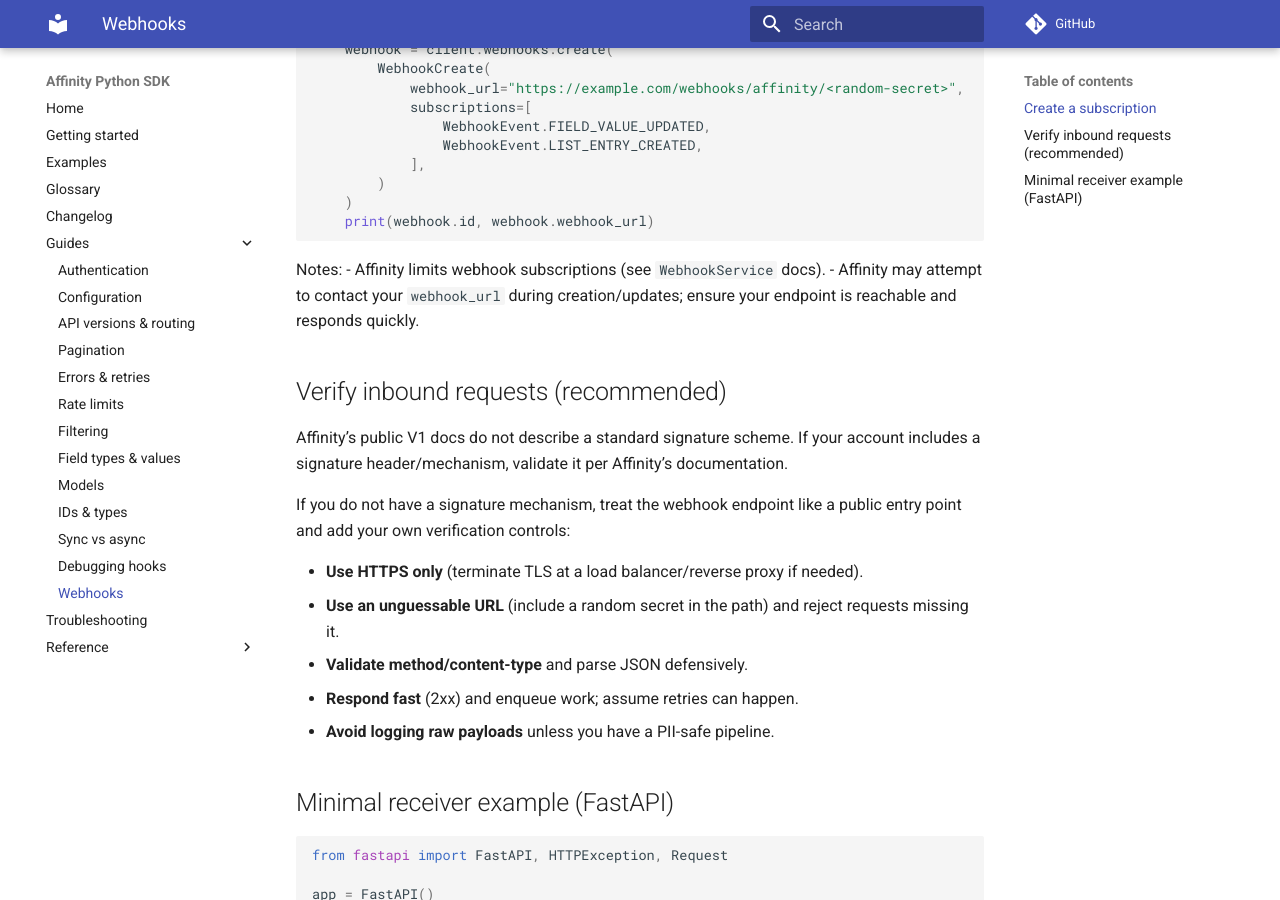
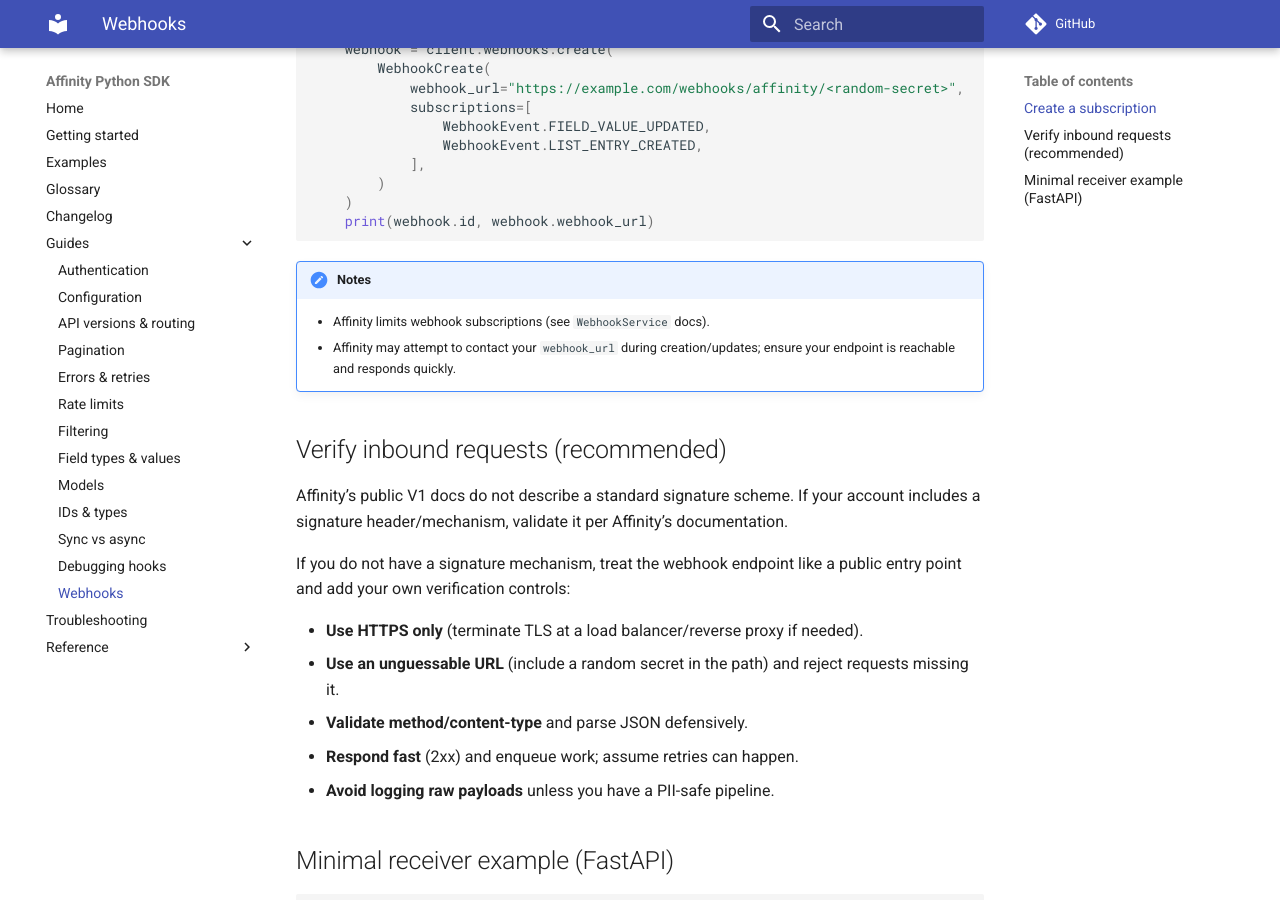
Before and after one commit to oneryalcin/affinity-sdk, an MkDocs documentation site: the page built from docs/public/guides/webhooks.md, in a window 1280 px wide and 900 px high, scrolled down 387 px. Built offline with MkDocs 1.6.1 and Material for MkDocs 9.7.7, drawn with Linux system fonts in a browser that asks for light colours; comment, search, counter and statistics services are not loaded; the version menu is left out; part of the change alters nothing that is shown.

````diff
--- a/docs/public/guides/webhooks.md
+++ b/docs/public/guides/webhooks.md
@@ -22,9 +22,9 @@ with Affinity.from_env() as client:
     print(webhook.id, webhook.webhook_url)
 ```
 
-Notes:
-- Affinity limits webhook subscriptions (see `WebhookService` docs).
-- Affinity may attempt to contact your `webhook_url` during creation/updates; ensure your endpoint is reachable and responds quickly.
+!!! note "Notes"
+    - Affinity limits webhook subscriptions (see `WebhookService` docs).
+    - Affinity may attempt to contact your `webhook_url` during creation/updates; ensure your endpoint is reachable and responds quickly.
 
 ## Verify inbound requests (recommended)
 
````
